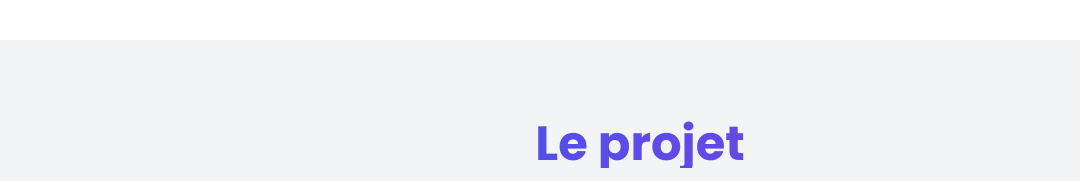
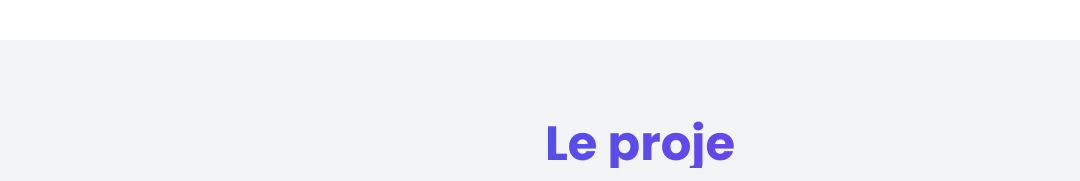
Before and after one commit to BboyAlan/Les-Bagnoles-du-Coeur, a plain HTML site: page index.html in a window 1280 px wide. Shown: the part 1360-1541 px from the top of the page, without its empty margins (0-1080 px from the left). Drawn offline with nearby package versions, Linux system fonts and the light colour scheme.

Commit message:
Update index.html

```diff
--- a/index.html
+++ b/index.html
@@ -161,7 +161,7 @@
 
     <!-- Le projet -->
     <section id="project" class="py-20 bg-gray-100 text-center">
-      <h2 class="text-5xl font-bold text-center mb-4 bg-gradient-to-r from-blue-600 to-purple-600 bg-clip-text text-transparent">Le projet</h2>
+      <h2 class="text-5xl font-bold text-center mb-4 bg-gradient-to-r from-blue-600 to-purple-600 bg-clip-text text-transparent">Le proje</h2>
       <div class="max-w-4xl mx-auto grid md:grid-cols-2 gap-10 items-center">
         <div>
           <p class="text-lg mb-4">
```
